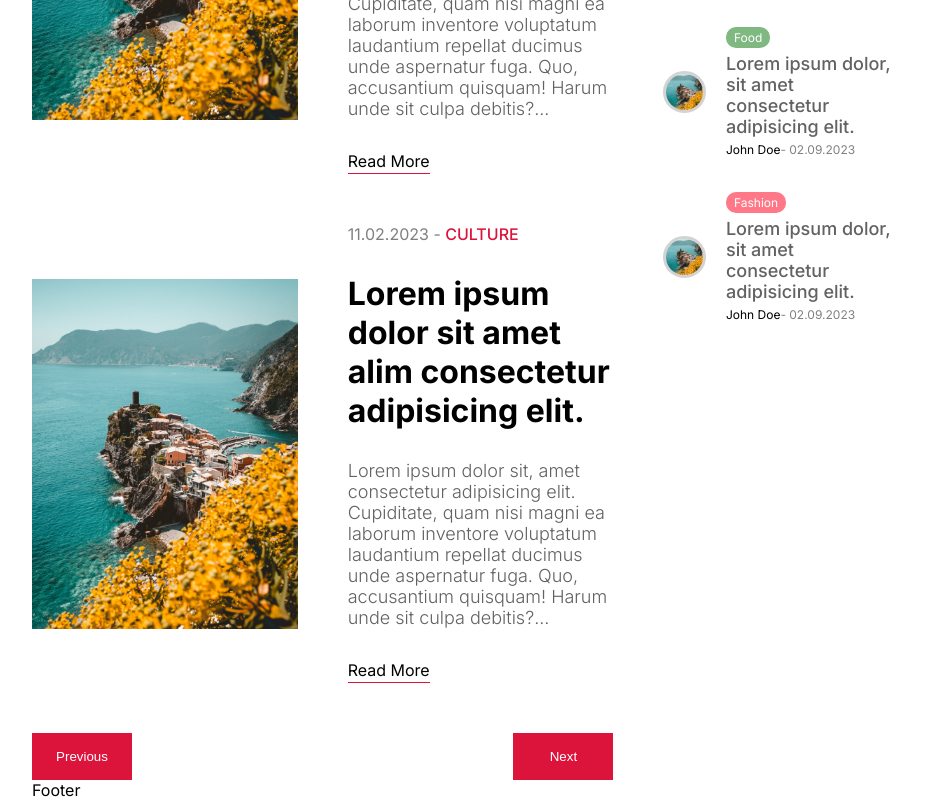
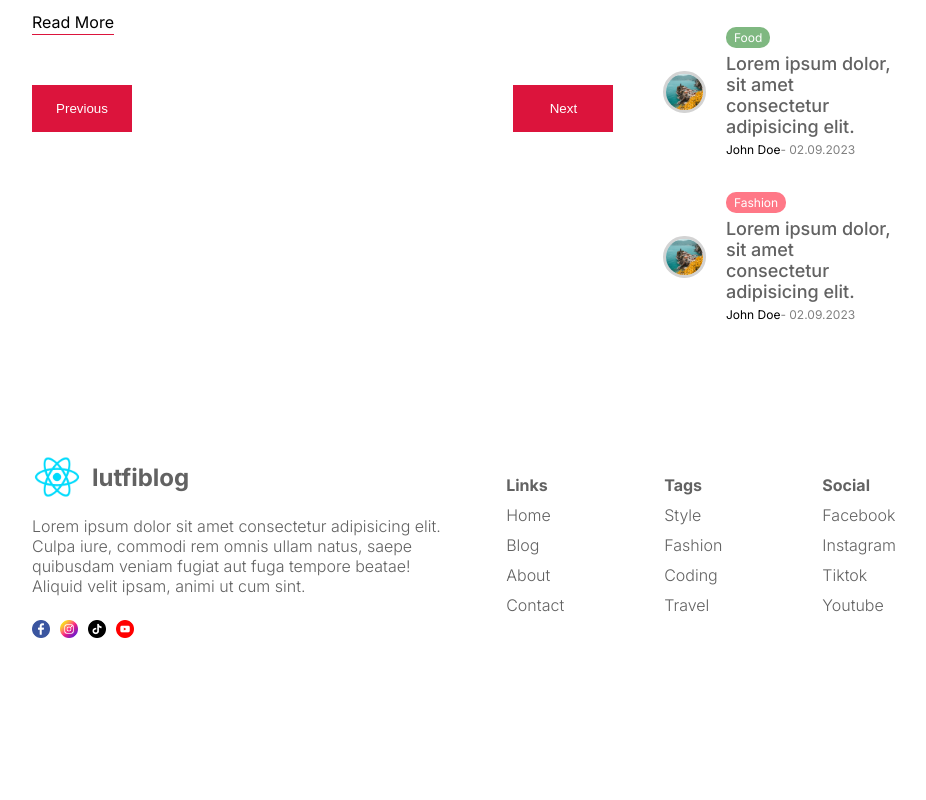
Before and after one commit to lutfimaulana17/blog-apps-nextjs, a Next.js app: page / in a window 1280 px wide. Shown: the part 2712-3512 px from the top of the page, without its empty margins (176-1102 px from the left). After the commit the page ends 3370 px from the top, so only its background shows below. Built offline with nearby package versions, Linux system fonts and the light colour scheme.

Commit message:
update footer layout and update responsive

```diff
--- a/src/components/card/card.module.css
+++ b/src/components/card/card.module.css
@@ -42,3 +42,9 @@
     width: max-content;
     padding: 2px 0px;
 }
+
+@media screen and (max-width:1280px) {
+    .imageContainer{
+        display: none;
+    }
+}
--- a/src/components/footer/Footer.jsx
+++ b/src/components/footer/Footer.jsx
@@ -1,9 +1,53 @@
 import React from 'react'
 import styles from './footer.module.css'
+import Image from 'next/image'
+import Link from 'next/link'
 
 const Footer = () => {
   return (
-    <div className={styles.container}>Footer</div>
+    <div className={styles.container}>
+      <div className={styles.info}>
+        <div className={styles.logo}>
+          <Image src="/logo.png" alt="lutfiblog" width={50} height={50} />
+          <h1 className={styles.logoText}>lutfiblog</h1>
+        </div>
+        <p className={styles.desc}>
+          Lorem ipsum dolor sit amet consectetur
+          adipisicing elit. Culpa iure, commodi rem omnis ullam natus,
+          saepe quibusdam veniam fugiat aut fuga tempore beatae!
+          Aliquid velit ipsam, animi ut cum sint.
+        </p>
+        <div className={styles.icons}>
+            <Image src="/facebook.png" alt="" width={18} height={18} />
+            <Image src="/instagram.png" alt="" width={18} height={18} />
+            <Image src="/tiktok.png" alt="" width={18} height={18} />
+            <Image src="/youtube.png" alt="" width={18} height={18} />
+        </div>
+      </div>
+      <div className={styles.links}>
+        <div className={styles.list}>
+          <span className={styles.listTitle}>Links</span>
+          <Link href="/">Home</Link>
+          <Link href="/">Blog</Link>
+          <Link href="/">About</Link>
+          <Link href="/">Contact</Link>
+        </div>
+        <div className={styles.list}>
+          <span className={styles.listTitle}>Tags</span>
+          <Link href="/">Style</Link>
+          <Link href="/">Fashion</Link>
+          <Link href="/">Coding</Link>
+          <Link href="/">Travel</Link>
+        </div>
+        <div className={styles.list}>
+          <span className={styles.listTitle}>Social</span>
+          <Link href="/">Facebook</Link>
+          <Link href="/">Instagram</Link>
+          <Link href="/">Tiktok</Link>
+          <Link href="/">Youtube</Link>
+        </div>
+      </div>
+    </div>
   )
 }
 
--- a/src/components/footer/footer.module.css
+++ b/src/components/footer/footer.module.css
@@ -1,3 +1,77 @@
 .container{
+    margin-top: 50px;
+    display: flex;
+    justify-content: space-between;
+    padding: 20px 0px;
+    color: var(--softTextColor);
+    align-items: center;
+}
 
+.info{
+    flex: 1;
+    display: flex;
+    flex-direction: column;
+    gap: 14px;
 }
+
+.logo{
+   display: flex;
+   align-items: center;
+   gap: 10px;
+}
+
+.logoText{
+    font-size: 24px;
+}
+
+.desc{
+    font-weight: 300;
+}
+
+.icons{
+    margin-top: 10px;
+    display: flex;
+    gap: 10px;
+}
+
+.links{
+    flex: 1;
+    display: flex;
+    justify-content: flex-end;
+    gap: 100px;
+}
+
+.list{
+    display: flex;
+    flex-direction: column;
+    gap: 10px;
+    font-weight: 300;
+}
+
+.listTitle{
+    font-weight: bold;
+}
+
+@media screen and (max-width:1024px){
+    .links{
+        gap: 50px;
+    }
+}
+
+@media screen and (max-width:768px){
+    .container{
+        flex-direction: column;
+        gap: 50px;
+    }
+
+    .links{
+        width: 100%;
+        justify-content: space-between;
+    }
+}
+
+@media screen and (max-width:640px){
+    .links{
+        font-size: 14px;
+    }
+}
--- a/src/components/menu/menu.module.css
+++ b/src/components/menu/menu.module.css
@@ -12,3 +12,9 @@
 .title{
    font-size: 28px;
 }
+
+@media screen and (max-width: 1024px) {
+   .container{
+      display: none;
+   }
+}
```
Also changed, not shown: public/logo.png.
